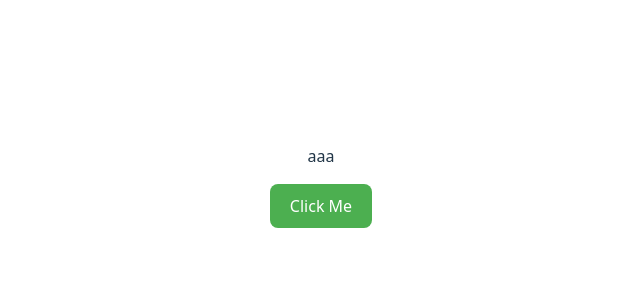
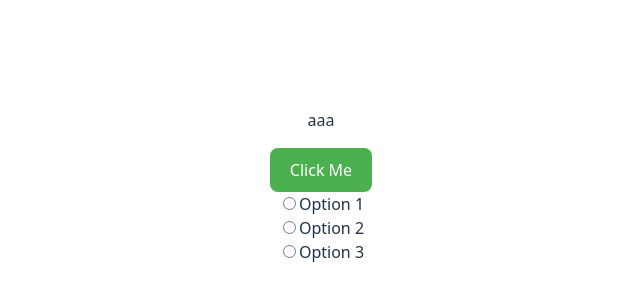
Before and after one commit to azufb/ui-catalog-tooling-comparison, a Vue app: page /ui-catalog in a window 1280 px wide. Shown: the part 222-522 px from the top of the page, without its empty margins (319-959 px from the left). Built offline with nearby package versions, Linux system fonts and the light colour scheme.

Commit message:
ラジオボタンコンポーネントの実装と呼び出し

```diff
--- a/src/App.vue
+++ b/src/App.vue
@@ -2,21 +2,37 @@
   <div>
     <p>aaa</p>
     <Button label="Click Me" :variant="BUTTON_VARIANTS.SUCCESS" :onClick="() => alert('Button Clicked!')" />
+
+    <RadioButton
+      v-for="radioButtonOption in radioButtonOptions"
+      :label="radioButtonOption.label"
+      :value="radioButtonOption.value"
+      :key="radioButtonOption.value"
+      v-model="selectedOption"
+    />
   </div>
 </template>
 
 <script>
   import Button from '@/components/Button.vue';
+  import RadioButton from '@/components/RadioButton.vue';
   import { BUTTON_VARIANTS } from '@/const/buttonVariants.js';
 
   export default {
     name: 'App',
     components: {
-      Button
+      Button,
+      RadioButton
     },
     data() {
       return {
-        BUTTON_VARIANTS
+        BUTTON_VARIANTS,
+        radioButtonOptions: [
+          { label: 'Option 1', value: 'option1' },
+          { label: 'Option 2', value: 'option2' },
+          { label: 'Option 3', value: 'option3' }
+        ],
+        selectedOption: ""
       };
     }
   };
--- /dev/null
+++ b/src/components/RadioButton.vue
@@ -0,0 +1,22 @@
+<template>
+    <div>
+        <input type="radio" :value="value" name="radio-button" />
+        <label :for="value">{{ label }}</label>
+    </div>
+</template>
+
+<script>
+    export default {
+        name: 'RadioButton',
+        props: {
+            label: {
+                type: String,
+                required: true
+            },
+            value: {
+                type: String,
+                required: true
+            }
+        }
+    }
+</script>
```
